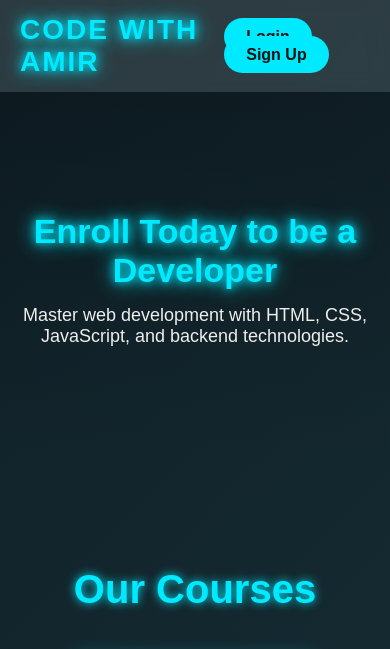
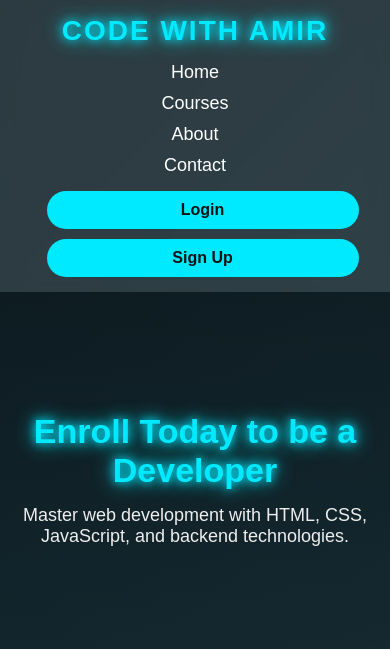
Before and after one commit to arkat4681-lgtm/codewithamir, a website: page public/index.html in a window 390 px wide. Shown: the top 649 px of the page. Drawn offline with Linux system fonts and the light colour scheme.

Commit message:
Make navbar responsive for mobile devices

```diff
--- a/public/style.css
+++ b/public/style.css
@@ -380,3 +380,38 @@ footer {
   .hero h1 { font-size: 34px; }
   .card { width: 90%; }
 }
+/* ===== Responsive Navbar Fix ===== */
+@media (max-width: 768px) {
+  .navbar {
+    flex-direction: column;
+    align-items: center;
+    text-align: center;
+    gap: 15px;
+    padding: 15px 0;
+  }
+
+  .nav-links {
+    display: flex;
+    flex-direction: column;
+    gap: 10px;
+  }
+
+  .nav-links li a {
+    font-size: 18px;
+    padding: 8px 0;
+  }
+
+  .nav-buttons {
+    display: flex;
+    flex-direction: column;
+    gap: 10px;
+    width: 100%;
+    align-items: center;
+  }
+
+  .nav-buttons .btn {
+    width: 80%;
+    text-align: center;
+    font-size: 16px;
+  }
+}
```
